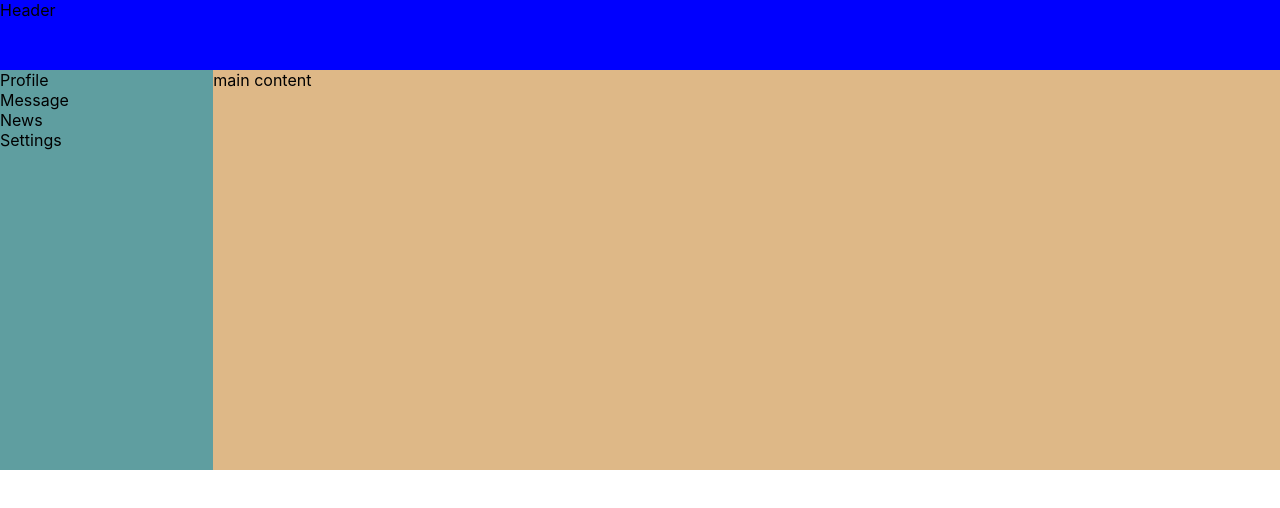
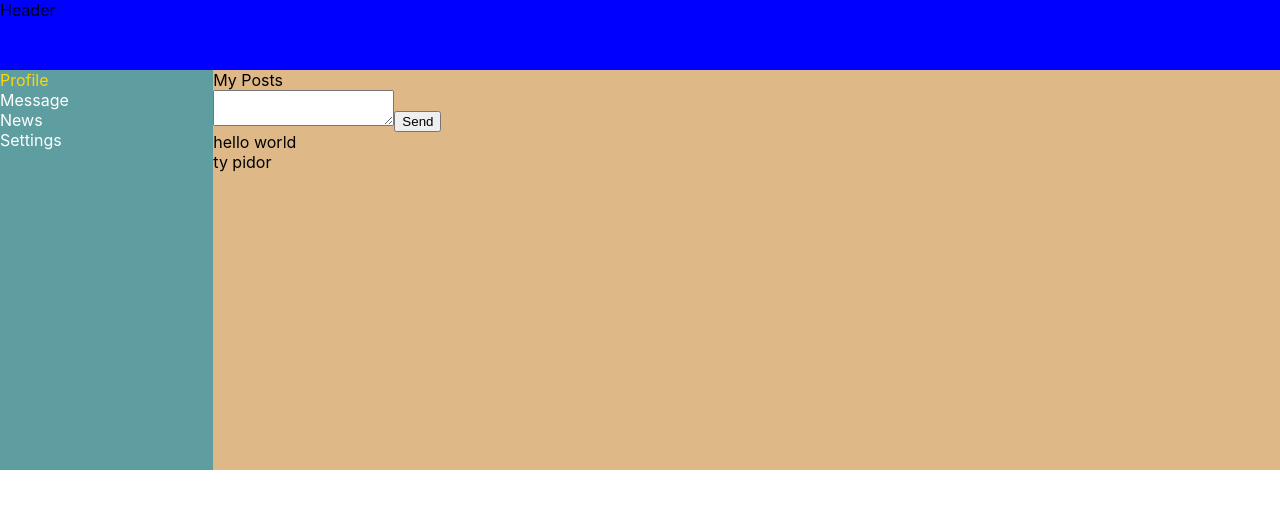
Before and after one commit to HpFreake-01/course-project-, a React (Create React App) app: page /profile in a window 1280 px wide. Shown: the top 508 px of the page. Built offline with nearby package versions, Linux system fonts and the light colour scheme.

Commit message:
add props, change sitemap

```diff
--- a/src/App.js
+++ b/src/App.js
@@ -1,14 +1,14 @@
-import { isValidElement } from 'react';
 import './app-wrapper.css';
-import Header from './componets/Header';
-import MainContent from './componets/MainContent';
-import Sidebar from './componets/Sidebar';
+import Header from './componets/Header/Header';
+
+import Profile from './componets/Profile/Profile';
+import Sidebar from './componets/Sidebar/Sidebar';
 
 const App = () =>{
   return(
     <div className="app-wrapper">
       <Header/>
-      <MainContent/>
+      <Profile/>
       <Sidebar/>
     </div>
   )
--- a/src/componets/Header.js
+++ b/src/componets/Header/Header.js
@@ -1,7 +1,7 @@
 import React from 'react';
 import h from './header.module.css';
 
-export const Header = () => {
+const Header = () => {
     return (
         <div className={h.header}>Header</div>
     )
--- a/src/componets/MainContent.js
+++ /dev/null
@@ -1,12 +0,0 @@
-import React from 'react';
-import mn from './main-content.module.css'
-
-export const MainContent = () => {
-    return (
-        <div className={mn.main_content}>
-            main content
-        </div>
-    )
-}
-
-export default MainContent;
--- /dev/null
+++ b/src/componets/MyPosts/MyPosts.js
@@ -0,0 +1,19 @@
+import React from 'react';
+import mp from './myposts.module.css';
+import Post from './Post/Post';
+
+const MyPosts = () => {
+    return (
+        <div>
+            <div>My Posts</div>
+            <textarea/>
+            <button>Send</button>
+            <div>
+                <Post message="hello world"/>
+                <Post message="ty pidor"/>
+            </div>
+        </div>
+    )
+}
+
+export default MyPosts;
--- /dev/null
+++ b/src/componets/MyPosts/Post/Post.js
@@ -0,0 +1,12 @@
+import React from 'react';
+import p from './post.module.css';
+
+const Post = (props) => {
+    return (
+        <div>
+            {props.message}
+        </div>
+    )
+}
+
+export default Post;
--- /dev/null
+++ b/src/componets/Profile/Profile.js
@@ -0,0 +1,13 @@
+import React from 'react';
+import MyPosts from '../MyPosts/MyPosts';
+import p from './profile.module.css'
+
+const Profile = () => {
+    return (
+        <div className={p.content}>
+           <MyPosts/>
+        </div>
+    )
+}
+
+export default Profile;
--- a/src/componets/main-content.module.css
+++ b/src/componets/Profile/profile.module.css
@@ -1,4 +1,4 @@
-.main_content{
+.content{
     grid-area: content;
     background-color: burlywood;
     height: 400px;
--- a/src/componets/Sidebar.js
+++ b/src/componets/Sidebar/Sidebar.js
@@ -4,16 +4,16 @@ import sb from './sidebar.module.css';
 export const Sidebar = () => {
     return (
         <div className={sb.sidebar}>
-            <div>
+            <div className={`${sb.item} ${sb.active}`}>
                 <a>Profile</a>
             </div>
-            <div>
+            <div className={sb.item}>
                 <a>Message</a>
             </div>
-            <div>
+            <div className={sb.item}>
                 <a>News</a>
             </div>
-            <div>
+            <div className={sb.item}>
                 <a>Settings</a>
             </div>
         </div>
--- a/src/componets/sidebar.module.css
+++ b/src/componets/Sidebar/sidebar.module.css
@@ -3,3 +3,9 @@
     background-color: cadetblue;
     height: 400px;
 }
+.item{
+    color: white;
+}
+.item.active{
+    color: gold;
+}
```
Also changed, not shown: src/componets/Header/header.module.css (renamed from src/componets/header.module.css), src/componets/MyPosts/Post/post.module.css (added), src/componets/MyPosts/myposts.module.css (added), 1 other file (tests, documents, lock files or other folders).
